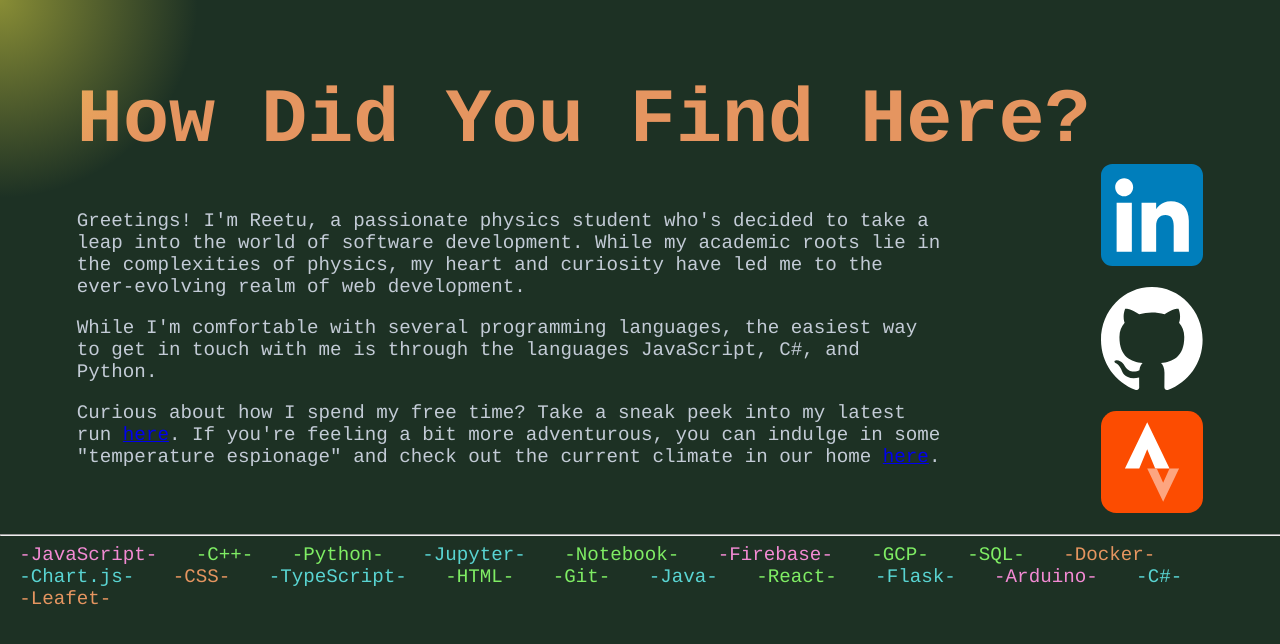
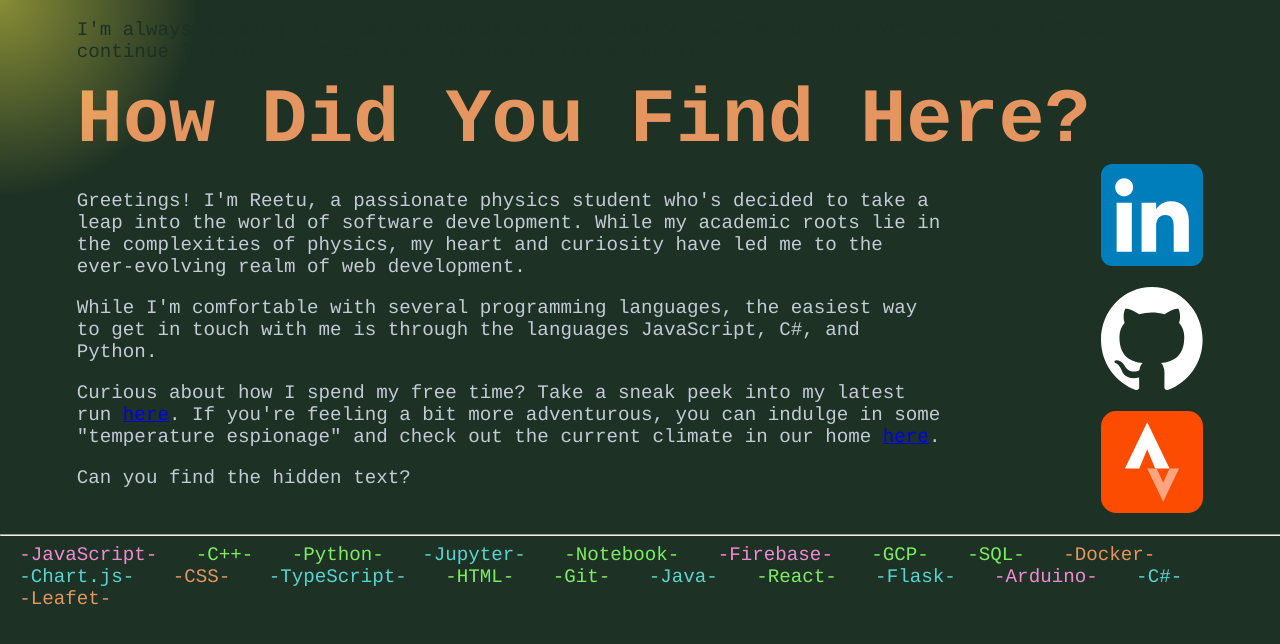
Before and after one commit to ReetuInkila/ReetuInkila, a React (Create React App) app in the folder app/: page / in a window 1280 px wide. Shown: the top 644 px of the page. Built offline with nearby package versions, Linux system fonts and the light colour scheme.

Commit message:
hidden text

```diff
--- a/app/src/App.css
+++ b/app/src/App.css
@@ -58,11 +58,17 @@ a:visited {
 }
 #flashlight{
     position: absolute;
+    z-index: 0;
     width: 400px;
     height: 400px;
     background: radial-gradient(circle, rgba(243, 232, 71, 0.5) 0%,  rgba(255,255,255,0) 70%);
     border-radius: 50%;
-
+}
+#hidden{
+    position:absolute;
+    z-index: 1;
+    margin-top: 1em;
+    color: #1d3124;
 }
 
 @media only screen and (max-width: 900px) {
--- a/app/src/App.tsx
+++ b/app/src/App.tsx
@@ -9,7 +9,7 @@ import MouseFollower from './MouseFollower';
 
 function App() {
   const [mousePosition, setMousePosition] = React.useState({ x: 0, y: 0 });
-  const [skills, setSkills] = React.useState(['JavaScript', 'C++', 'Python', 'Jupyter', 'Notebook', 'Firebase', 'GCP', 'SQL', 'Docker', 'Chart.js', 'CSS', 'TypeScript', 'HTML', 'Git', 'Java', 'React', 'Flask', 'Arduino', 'C#', 'Leafet']);
+  const [skills] = React.useState(['JavaScript', 'C++', 'Python', 'Jupyter', 'Notebook', 'Firebase', 'GCP', 'SQL', 'Docker', 'Chart.js', 'CSS', 'TypeScript', 'HTML', 'Git', 'Java', 'React', 'Flask', 'Arduino', 'C#', 'Leafet']);
 
   const handleMouseMove = (e:any) => {
     setMousePosition({ x: e.clientX, y: e.clientY });
@@ -17,6 +17,11 @@ function App() {
 
   return (
     <div className="App" onMouseMove={handleMouseMove}>
+      <p id='hidden'>
+        I'm always looking for new challenges and especially
+        now I'm looking for a job where I can continue learning
+        to become a full-stack professional!
+      </p>
       <h1>How Did You Find Here?</h1>
       <div className='container'>
         <div id='text'>
@@ -35,6 +40,9 @@ function App() {
             run <a href="https://syke.inkilareetu.fi/">here</a>. If you're feeling a bit more
             adventurous, you can indulge in some "temperature espionage" and check out the
             current climate in our home <a href="http://reetuinkila.eu.pythonanywhere.com/">here</a>.
+          </p>
+          <p>
+            Can you find the hidden text?
           </p>
         </div>
         <div id="links">
--- a/app/src/MouseFollower.js
+++ /dev/null
@@ -1,12 +0,0 @@
-const MouseFollower = ({position}) => {
-    return (
-        <div
-            id='flashlight'
-            style={{
-                left: position.x-200,
-                top: position.y-200,
-            }}
-        />
-    );
-};
-export default MouseFollower;
--- /dev/null
+++ b/app/src/MouseFollower.tsx
@@ -0,0 +1,24 @@
+/**
+ * MouseFollower component.
+ * @param {Object} position - The position object.
+ * @returns {JSX.Element} MouseFollower component JSX.
+ */
+interface MouseFollowerProps {
+  position: {
+    x: number;
+    y: number;
+  };
+}
+const MouseFollower= ({ position }: MouseFollowerProps) => {
+  return (
+    <div
+      id='flashlight'
+      style={{
+        left: position.x - 200,
+        top: position.y - 200,
+      }}
+    />
+  );
+};
+
+export default MouseFollower;
```
